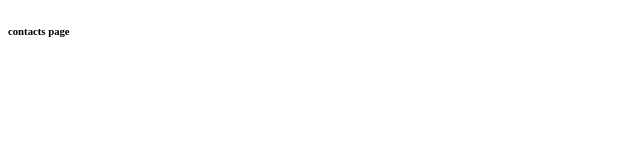
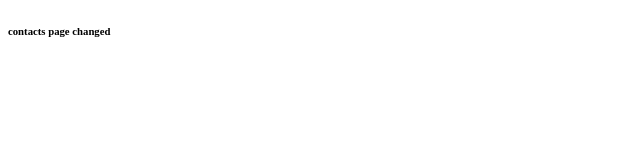
Before and after one commit to kvn13722/myProject, a plain HTML site: page contacts.html in a window 1280 px wide. Shown: the full height of the page, 0-640 px from the left. Drawn offline with Linux system fonts and the light colour scheme.

Commit message:
contacts changed

```diff
--- a/contacts.html
+++ b/contacts.html
@@ -8,7 +8,7 @@
 </head>
 <body>
     <h6>
-        contacts page
+        contacts page changed
     </h6>
 </body>
 </html>
```
